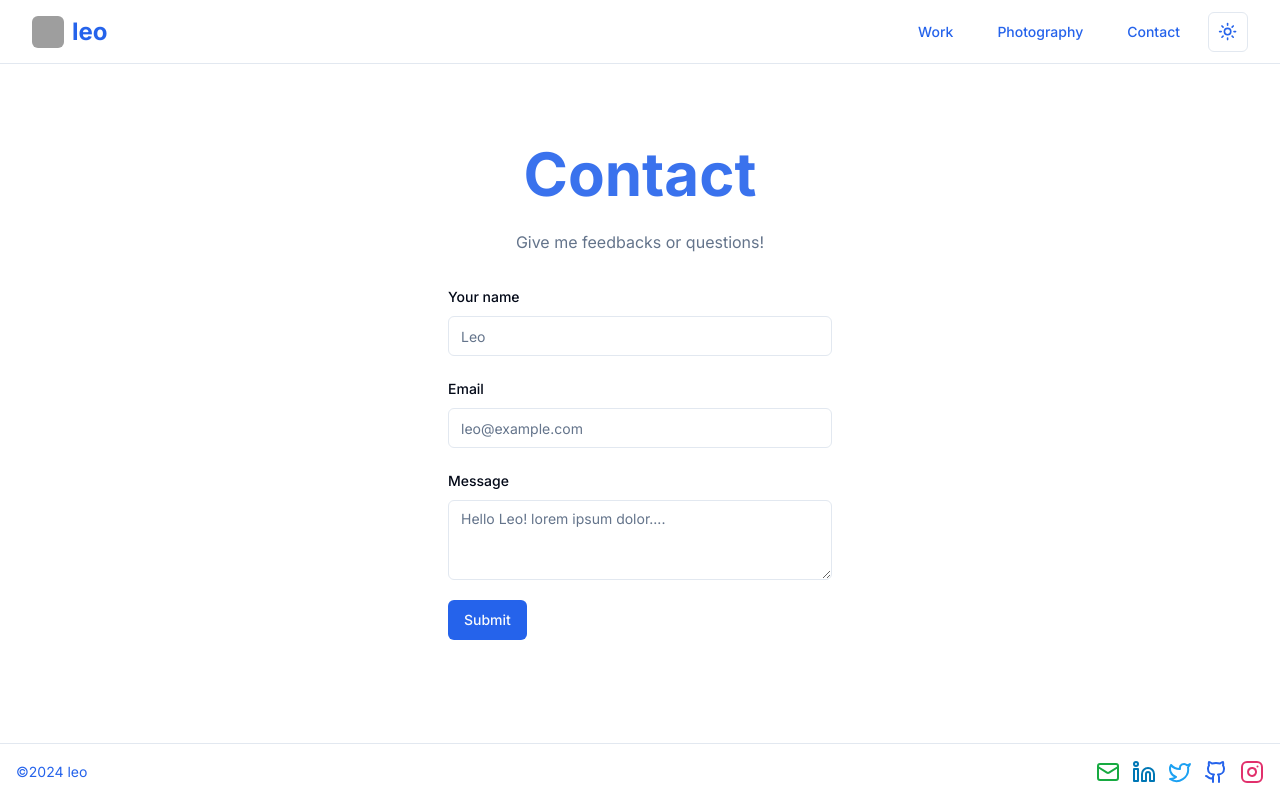
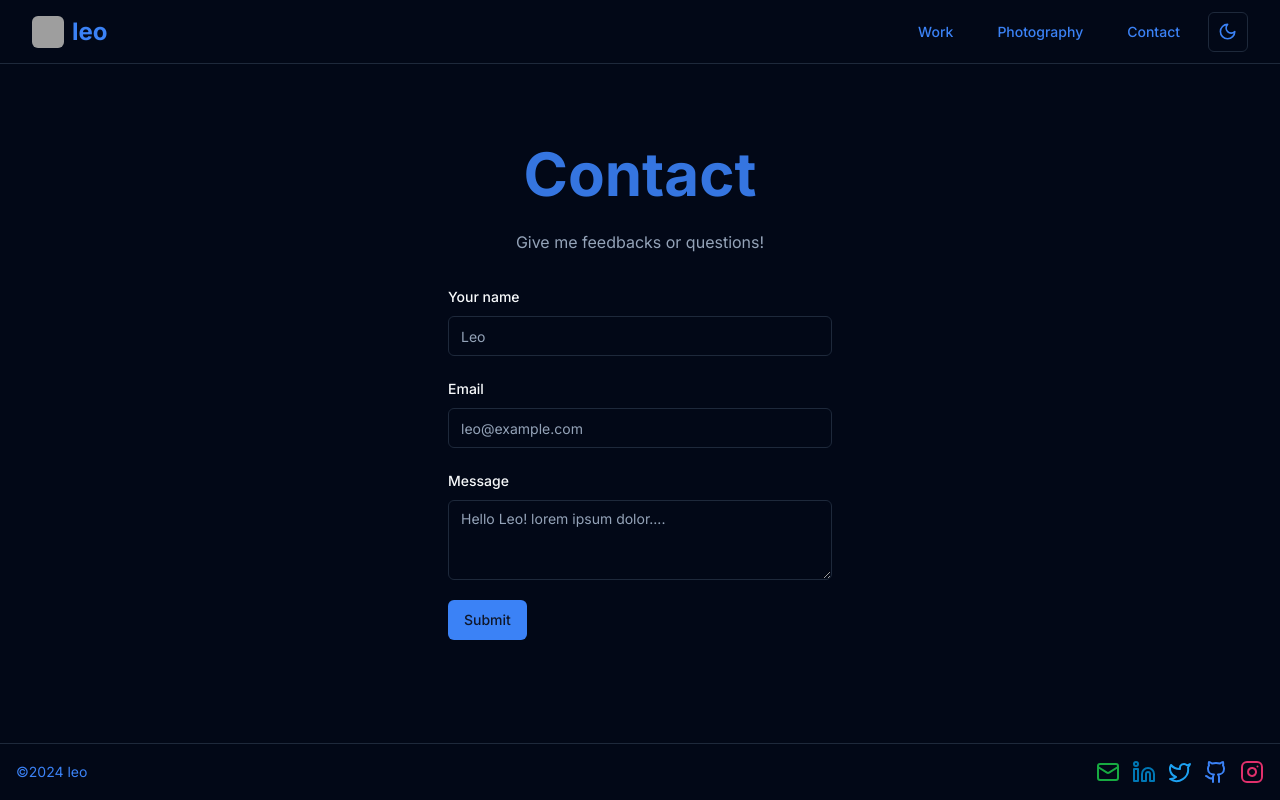
Before and after one commit to ryotakc/portfolio-1, a Next.js app: page /contact in a window 1280 px wide. Built offline with nearby package versions, Linux system fonts and the light colour scheme; grey boxes are pictures that could not be loaded.

Commit message:
defaultTheme => dark

```diff
--- a/app/layout.tsx
+++ b/app/layout.tsx
@@ -36,7 +36,7 @@ export default function RootLayout({
       <body className={cn(inter.className, 'min-h-dvh')}>
         <ThemeProvider
               attribute="class"
-              defaultTheme="system"
+              defaultTheme="dark"
               enableSystem
               disableTransitionOnChange
         >
--- a/data/en.ts
+++ b/data/en.ts
@@ -47,7 +47,7 @@ const data: Data = {
                     'Shadcn/ui',
         ],
         githubLink: 'https://github.com/',
-        urlLink: 'https://github.com/',
+        urlLink: '/',
         },
         {
             title: 'Portfolio-1',
```
